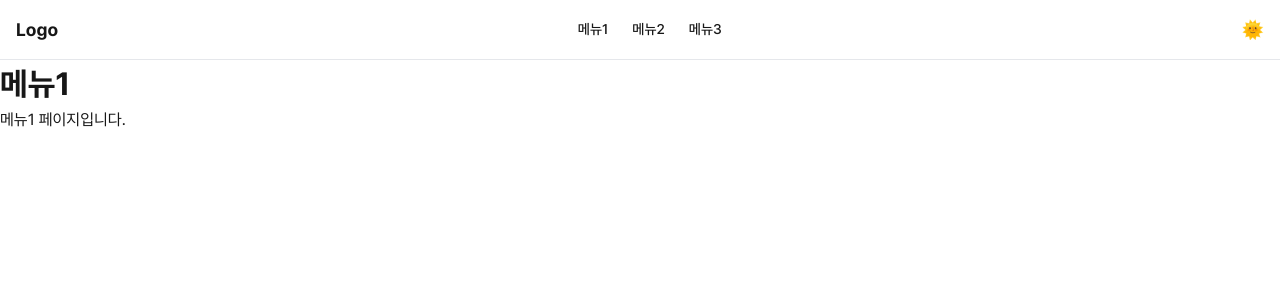
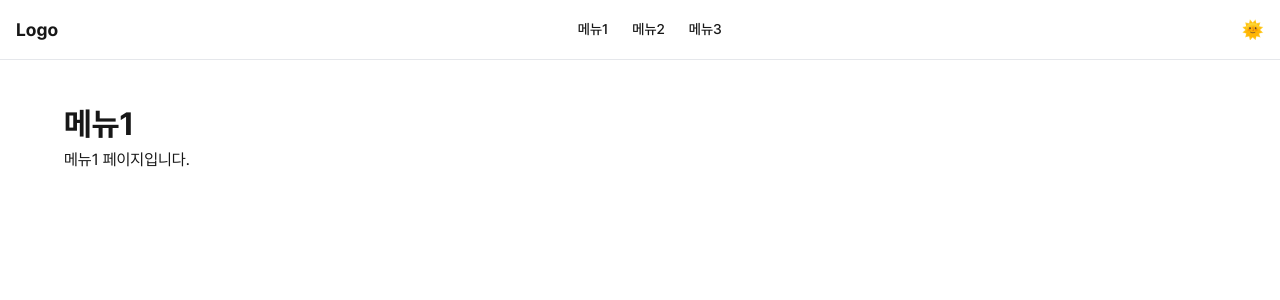
Before and after one commit to ansehee324-r/react-pub-guide, a Next.js app: page /menu1 in a window 1280 px wide. Shown: the top 300 px of the page. Built offline with nearby package versions, Linux system fonts and the light colour scheme.

Commit message:
feat: 공통 레이아웃 Container 컴포넌트 추가

```diff
--- a/src/app/menu1/page.tsx
+++ b/src/app/menu1/page.tsx
@@ -1,10 +1,12 @@
+import Container from '@/components/layout/Container';
+
 import styles from './page.module.css';
 
 export default function Menu1Page() {
   return (
-    <>
+    <Container>
       <h1>메뉴1</h1>
       <p>메뉴1 페이지입니다.</p>
-    </>
+    </Container>
   );
 }
--- a/src/app/menu2/page.tsx
+++ b/src/app/menu2/page.tsx
@@ -1,10 +1,12 @@
+import Container from '@/components/layout/Container';
+
 import styles from './page.module.css';
 
 export default function Menu2Page() {
   return (
-    <>
+    <Container>
       <h1>메뉴2</h1>
       <p>메뉴2 페이지입니다.</p>
-    </>
+    </Container>
   );
 }
--- a/src/app/menu3/page.tsx
+++ b/src/app/menu3/page.tsx
@@ -1,10 +1,12 @@
+import Container from '@/components/layout/Container';
+
 import styles from './page.module.css';
 
 export default function Menu3Page() {
   return (
-    <>
+    <Container>
       <h1>메뉴3</h1>
       <p>메뉴3 페이지입니다.</p>
-    </>
+    </Container>
   );
 }
--- /dev/null
+++ b/src/components/layout/Container.module.css
@@ -0,0 +1,5 @@
+.container {
+  max-width: var(--container-width);
+  margin: 0 auto;
+  padding: 40px 24px;
+}
--- /dev/null
+++ b/src/components/layout/Container.tsx
@@ -0,0 +1,15 @@
+import { ReactNode } from 'react';
+
+import styles from './Container.module.css';
+
+interface Props {
+  children: ReactNode;
+}
+
+export default function Container({ children }: Props) {
+  return (
+    <div className={styles.container}>
+      {children}
+    </div>
+  );
+}
```
